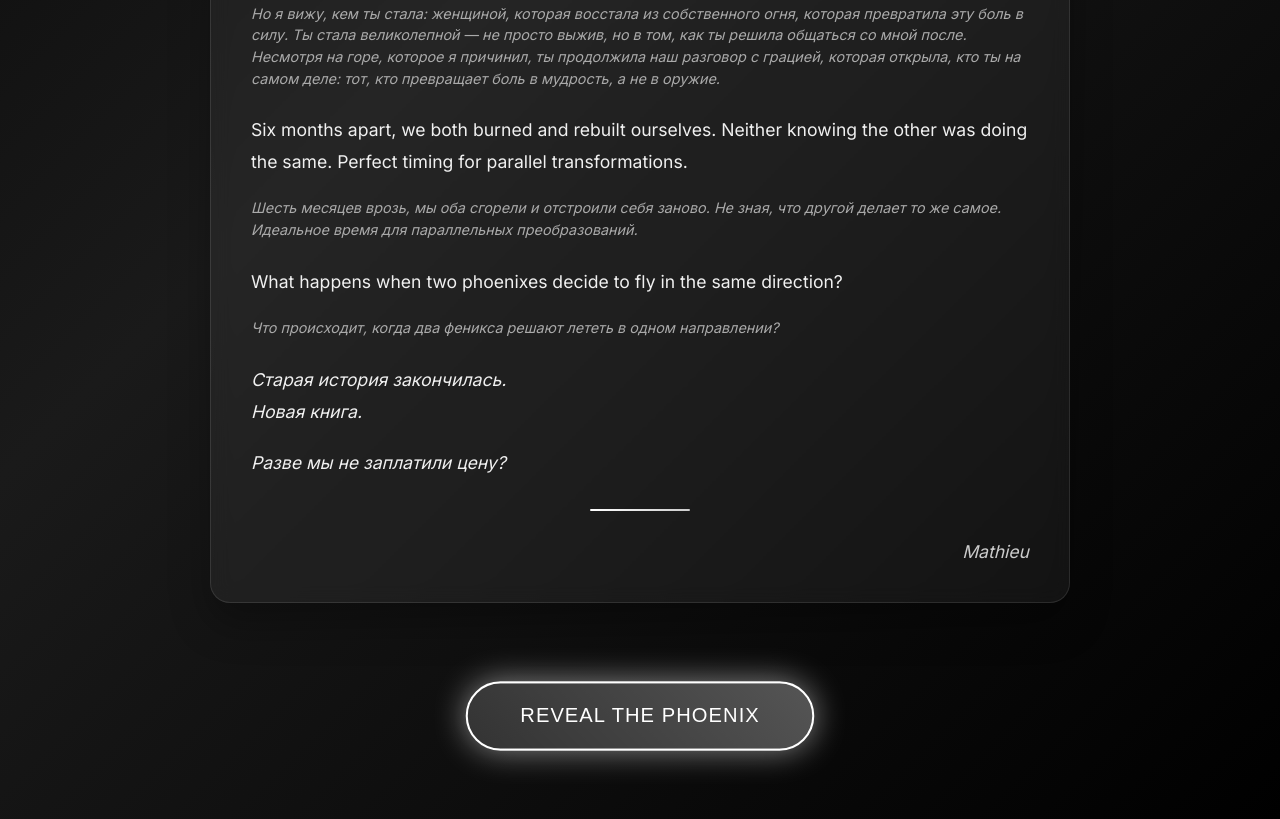
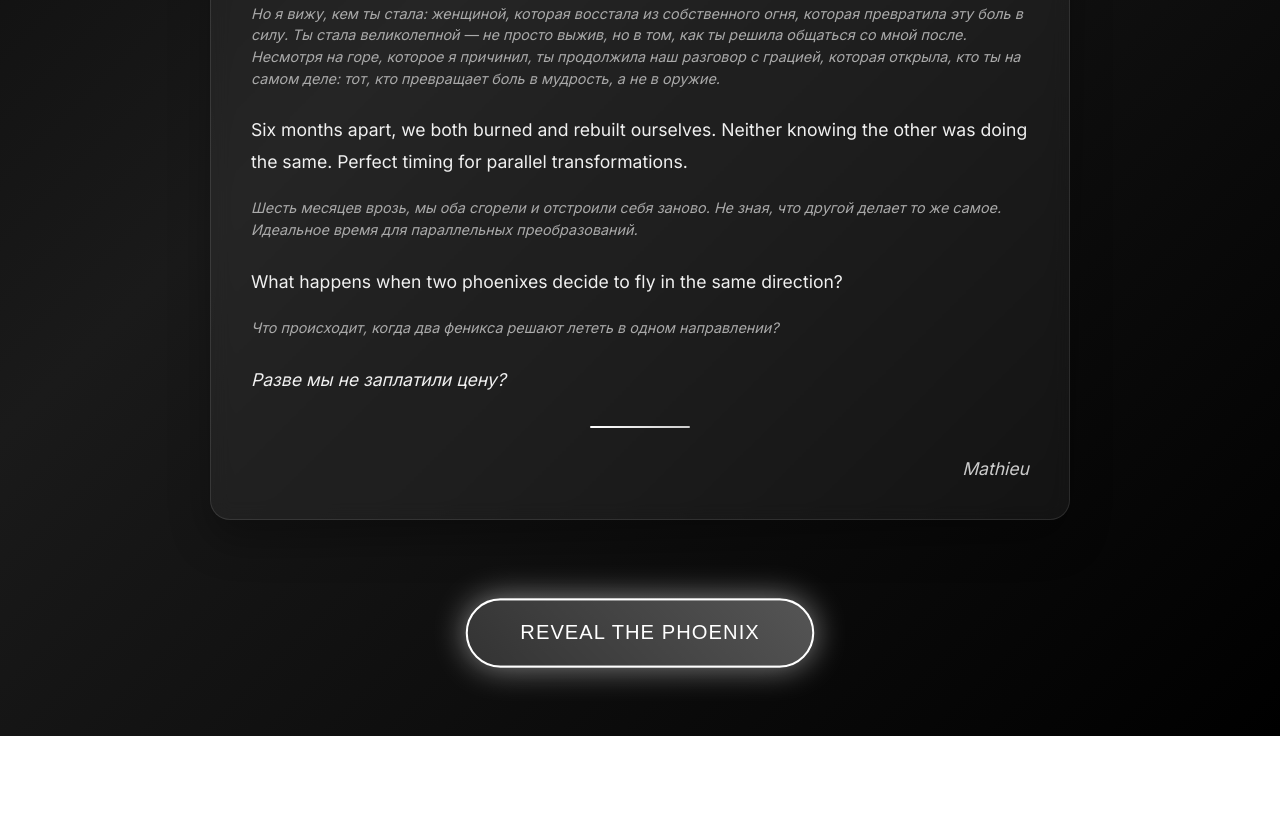
Before and after one commit to StarenseN/MyObsession, a plain HTML site: page goodbye.html in a window 1280 px wide. Shown: the part 1140-1959 px from the top of the page. After the commit the page ends 1876 px from the top, so only its background shows below. Drawn offline with nearby package versions, Linux system fonts and the light colour scheme.

Commit message:
Update goodbye.html

```diff
--- a/goodbye.html
+++ b/goodbye.html
@@ -270,9 +270,6 @@
                 <p>What happens when two phoenixes decide to fly in the same direction?</p>
                 <p class="russian-translation"><em>Что происходит, когда два феникса решают лететь в одном направлении?</em></p>
 
-                <p><em>Старая история закончилась.<br>
-                Новая книга.</em></p>
-
                 <p><em>Разве мы не заплатили цену?</em></p>
             </div>
 
```
